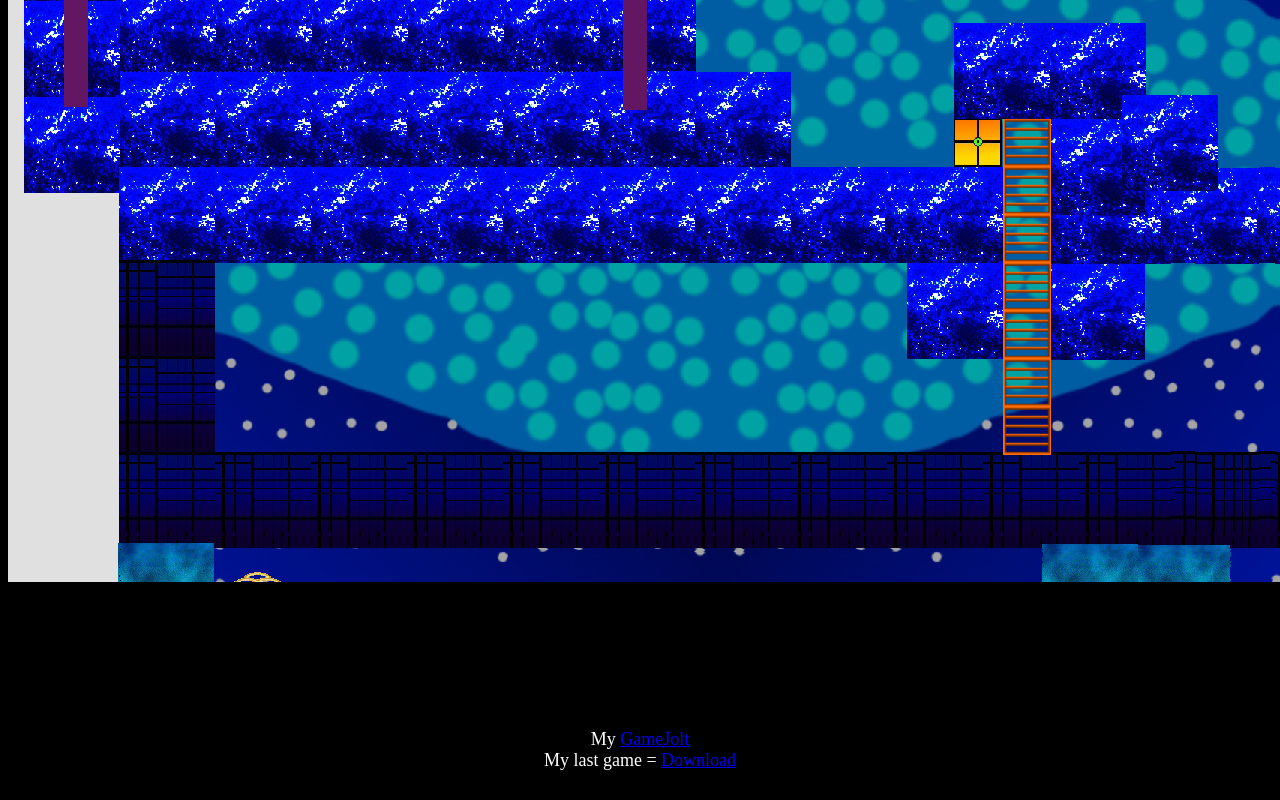
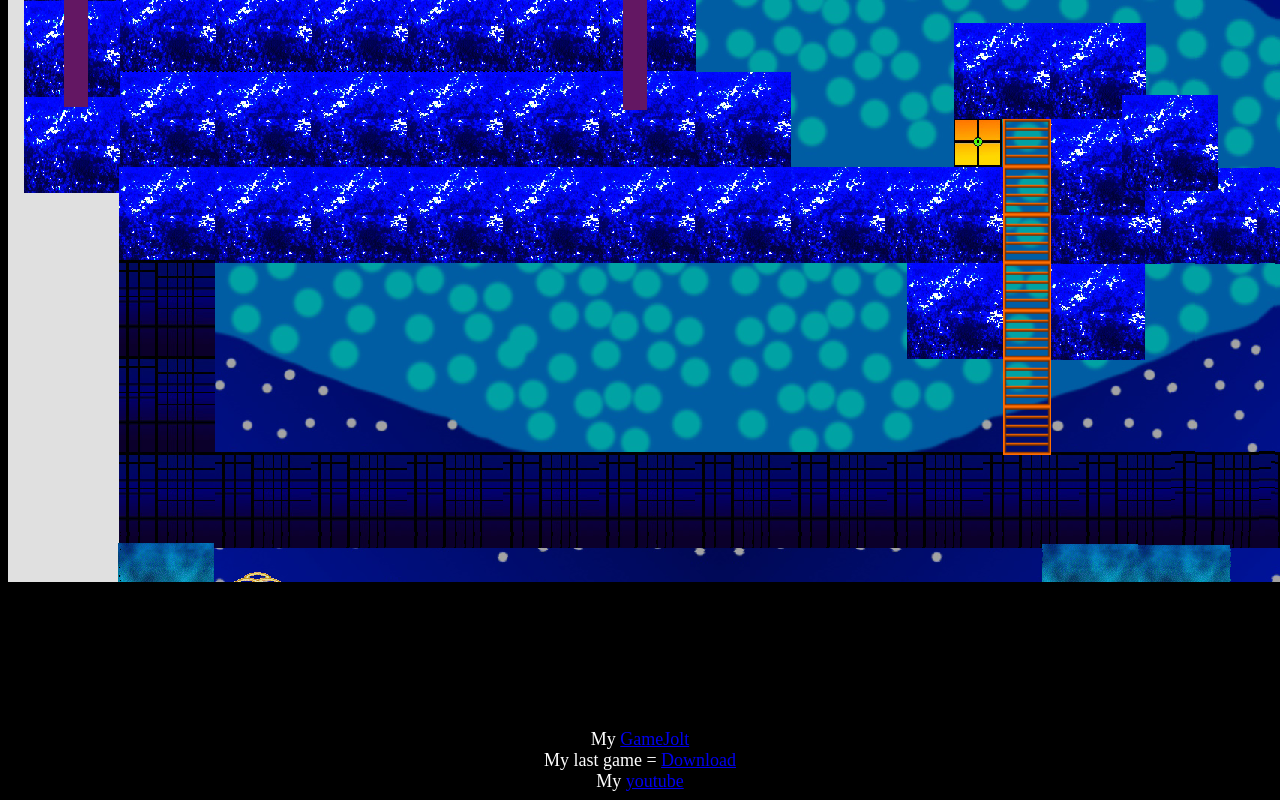
Before and after one commit to nfuex/nfuex.github.io, a plain HTML site: page index.html in a window 1280 px wide. Shown: the part 752-1552 px from the top of the page. Before the commit the page ends 1531 px from the top, so only its background shows below. Drawn offline with Linux system fonts and the light colour scheme.

Commit message:
index.html

```diff
--- a/index.html
+++ b/index.html
@@ -22,6 +22,11 @@
         <div>
         My last game = <a href="https://gamejolt.com/games/Narkotikiafin/998326" target="_blank"> Download</a>
         </div>
+        <div>
+            My <a href="https://www.youtube.com/@nfuex/videos" target="_blank">
+                youtube
+            </a>
+        </div>
     </div>
 </body>
 </html>
```
